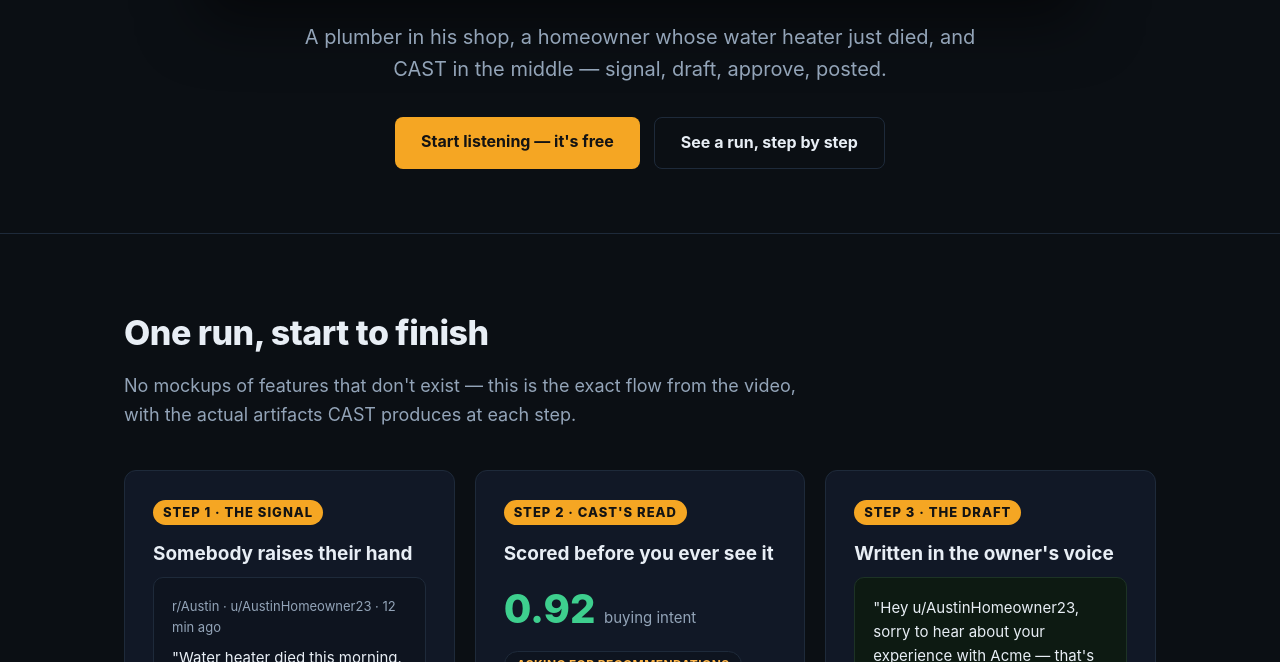
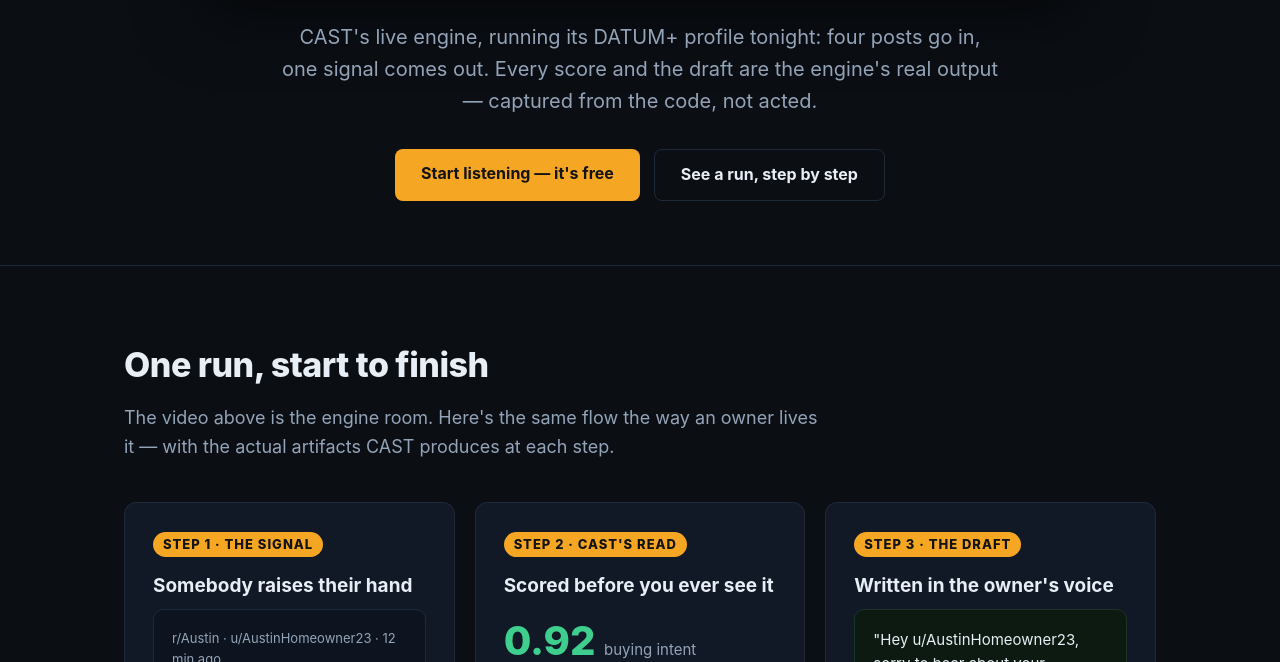
Before and after one commit to colef35/cast, a plain HTML site: page site/index.html in a window 1280 px wide. Shown: the part 971-1633 px from the top of the page. Drawn offline with Linux system fonts and the light colour scheme; no server answers.

Commit message:
Site v2.1: real engine demo video replaces lifestyle cut

```diff
--- a/site/index.html
+++ b/site/index.html
@@ -85,7 +85,7 @@
   <div class="video-shell">
     <video id="demo" autoplay muted loop playsinline controls preload="auto"></video>
   </div>
-  <p class="video-cap">A plumber in his shop, a homeowner whose water heater just died, and CAST in the middle — signal, draft, approve, posted.</p>
+  <p class="video-cap">CAST's live engine, running its DATUM+ profile tonight: four posts go in, one signal comes out. Every score and the draft are the engine's real output — captured from the code, not acted.</p>
   <div class="cta-row" style="margin-top:28px">
     <a class="btn" href="#pricing">Start listening — it's free</a>
     <a class="btn ghost" href="#run">See a run, step by step</a>
@@ -95,7 +95,7 @@
 <section id="run">
   <div class="wrap">
     <h2>One run, start to finish</h2>
-    <p class="sub">No mockups of features that don't exist — this is the exact flow from the video, with the actual artifacts CAST produces at each step.</p>
+    <p class="sub">The video above is the engine room. Here's the same flow the way an owner lives it — with the actual artifacts CAST produces at each step.</p>
     <div class="grid">
       <div class="card">
         <span class="step-num">STEP 1 · THE SIGNAL</span>
@@ -252,7 +252,7 @@
 <script>
 (function(){
   var v = document.getElementById('demo');
-  var parts = ['assets/cast-demo.b64.00','assets/cast-demo.b64.01','assets/cast-demo.b64.02','assets/cast-demo.b64.03','assets/cast-demo.b64.04','assets/cast-demo.b64.05','assets/cast-demo.b64.06'];
+  var parts = ['assets/cast-realdemo.b64.00','assets/cast-realdemo.b64.01','assets/cast-realdemo.b64.02'];
   Promise.all(parts.map(function(p){ return fetch(p).then(function(r){ return r.text(); }); }))
   .then(function(chunks){ return chunks.join(''); }).then(function(b64){
     var bin = atob(b64.replace(/\s+/g,'')), len = bin.length, bytes = new Uint8Array(len);
```
